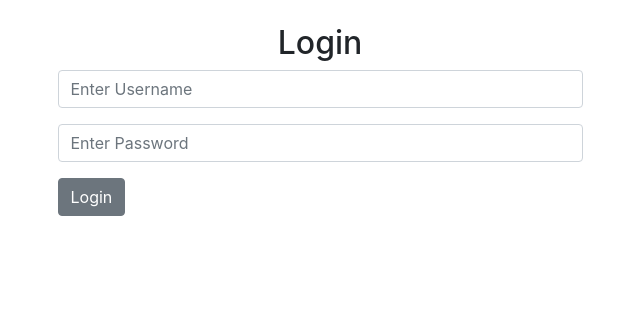
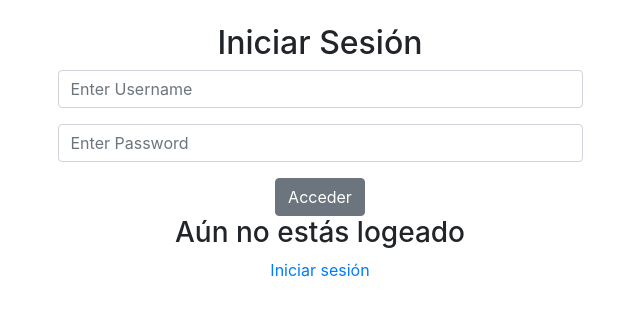
Before and after one commit to adolfo6/crud-alumnos-utng, a Django app: page / in a window 1280 px wide. Shown: the part 56-372 px from the top of the page, without its empty margins (320-960 px from the left). Run offline with Django 3.2, Linux system fonts and the light colour scheme; some libraries are stand-ins or nearby versions.

Commit message:
Cambios en el inicio de sesión

```diff
--- a/crud_django/settings.py
+++ b/crud_django/settings.py
@@ -104,7 +104,7 @@ AUTH_PASSWORD_VALIDATORS = [
 # Internationalization
 # https://docs.djangoproject.com/en/3.1/topics/i18n/
 
-LANGUAGE_CODE = 'en-us'
+LANGUAGE_CODE = 'es-mx'
 
 TIME_ZONE = 'UTC'
 
--- a/templates/base.html
+++ b/templates/base.html
@@ -46,6 +46,7 @@
 
     </ul>
 
+
   </div>
 </nav>
       <br/>
@@ -59,14 +60,24 @@
                 {{ message }}
               </div>
             {% endfor%}
+
           {% endif %}
 
 
     {% block content %}
     {% endblock %}
+     </div>
+     <div>
 
-      </div>
+     </div>
+     <div>
+      {% if user.is_authenticated %}
+      {% else %}
+        <center><h3>Aún no estás logeado</h3>
+        <a href="{% url 'login' %}">Iniciar sesión</a></center>
+      {% endif %}
 
+     </div>
     <!-- Optional JavaScript -->
     <!-- jQuery first, then Popper.js, then Bootstrap JS -->
     <script src="https://code.jquery.com/jquery-3.3.1.slim.min.js" integrity="sha384-q8i/X+965DzO0rT7abK41JStQIAqVgRVzpbzo5smXKp4YfRvH+8abtTE1Pi6jizo" crossorigin="anonymous"></script>
--- a/templates/login.html
+++ b/templates/login.html
@@ -2,7 +2,7 @@
 
 {% block content %}
 
-<h2 class ="text-center"> Login</h2>
+<h2 class ="text-center"> Iniciar Sesión</h2>
 
 <div class = "col-md-6 offset-md-3">
 	<form method ="POST">
@@ -20,7 +20,7 @@
 	  </div>
 
 
-	  <button type="submit" class="btn btn-secondary">Login</button>
+	  <center><button type="submit" class="btn btn-secondary">Acceder</button></center>
 	</form>
 
 </div>
```
Also changed, not shown: db.sqlite3.
